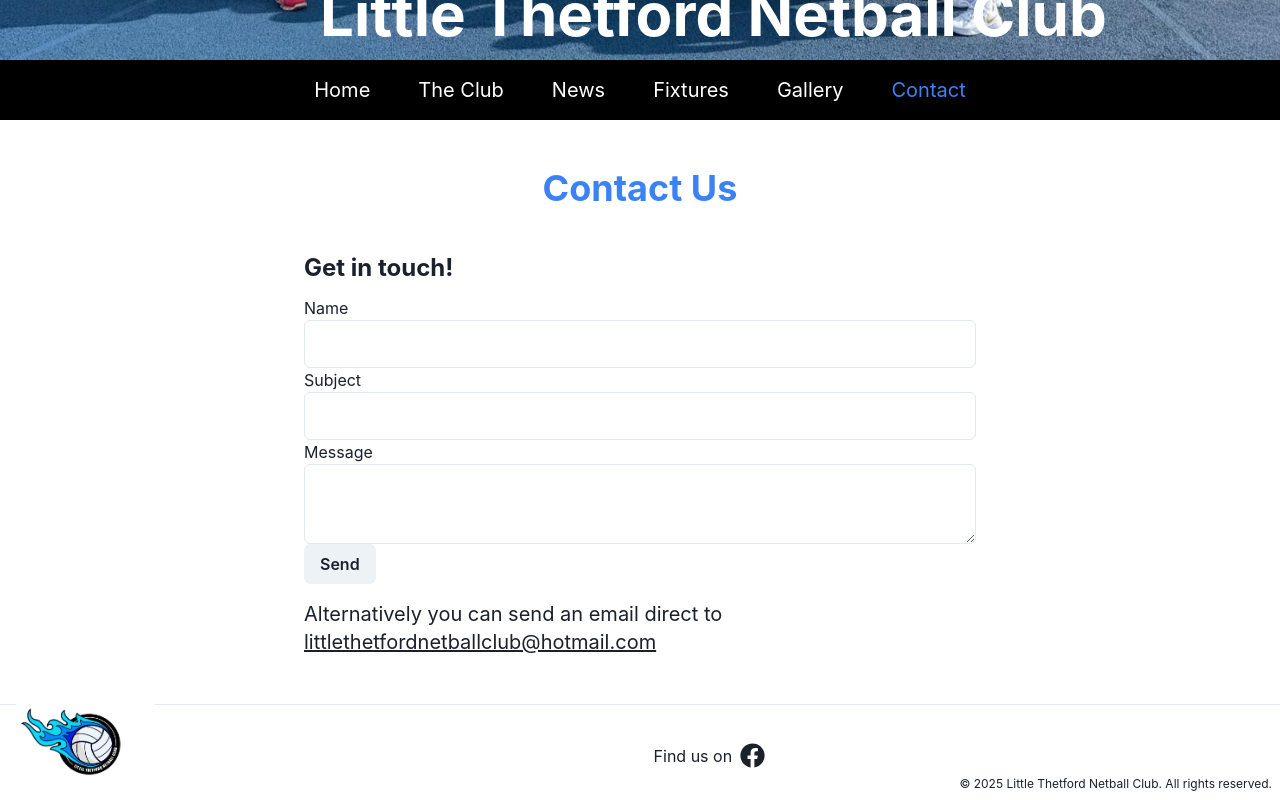
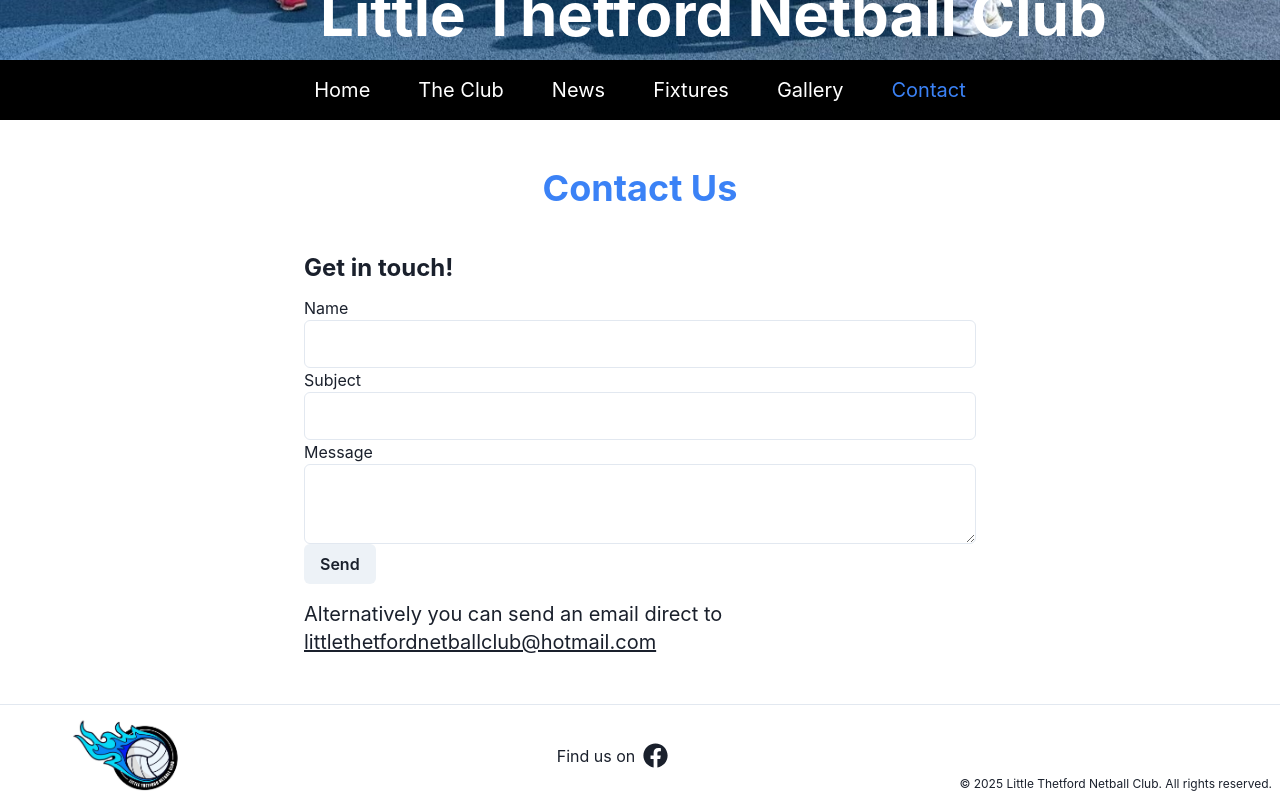
Before and after one commit to JamesArmer/little-thetford-netball-club, a Next.js app: page /contact in a window 1280 px wide. Shown: the part 446-1246 px from the top of the page. Built offline with nearby package versions, Linux system fonts and the light colour scheme.

Commit message:
fix: footer css

```diff
--- a/components/Footer.tsx
+++ b/components/Footer.tsx
@@ -10,14 +10,15 @@ import logoPic from "../public/images/2025/logo_2025.jpg";
 export default function Footer() {
   return (
     <footer className="h-24 border-t flex items-end justify-between px-4">
-      <div className="flex items-center w-1/3 pb-2 sm:pb-4 sm:w-1/9">
+      <div className="flex items-start justify-start w-1/3 sm:w-1/5 h-full">
         <Image
           src={logoPic}
           alt="Little Thetford Netball Club Logo"
           quality={100}
+          className="h-full object-contain"
         />
       </div>
-      <div className="flex items-center py-4 sm:py-8">
+      <div className="flex items-center w-1/3 py-4 sm:py-8">
         <a
           href="https://facebook.com"
           target="about:blank"
--- a/tailwind.config.js
+++ b/tailwind.config.js
@@ -13,6 +13,7 @@ module.exports = {
         "2xs": "0.625rem",
       },
       width: {
+        "1/10": "10%",
         "1/9": "11.1111111111%",
       }
     },
```
